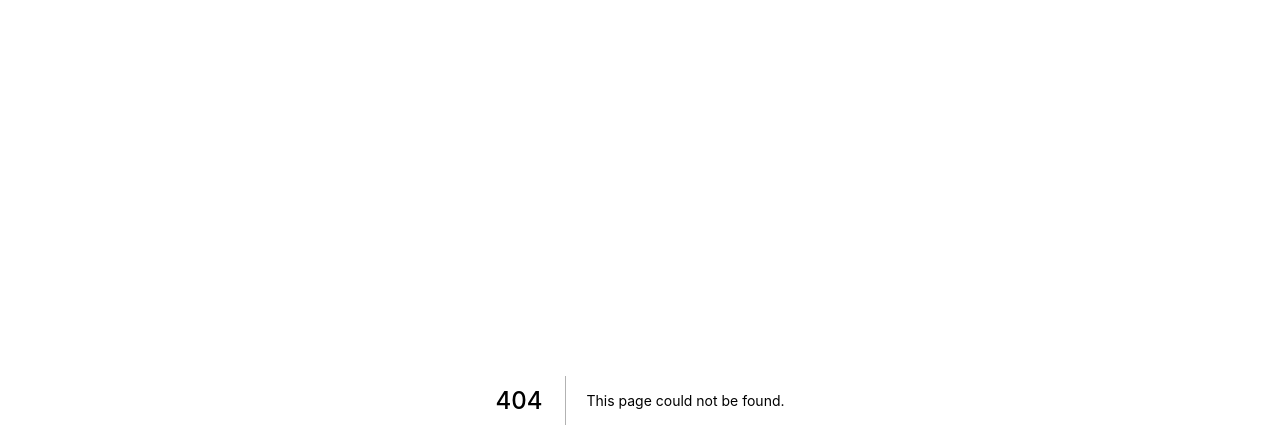
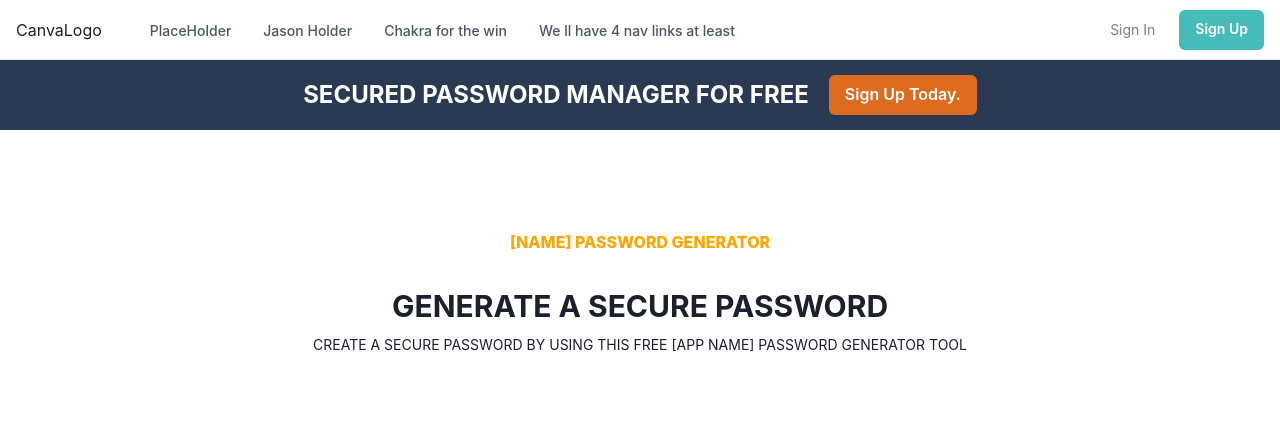
Before and after one commit to vidurkhanal/super-duper-couscous, a Next.js app in the folder client/: page /password-generator in a window 1280 px wide. Before the commit this address had no page. Shown: the top 448 px of the page. Built offline with nearby package versions, Linux system fonts and the light colour scheme.

Commit message:
PASSWORD GEN PAGE INIT (#5)

```diff
--- a/client/components/LandingPage/NavBar.tsx
+++ b/client/components/LandingPage/NavBar.tsx
@@ -12,14 +12,14 @@ import {
   useColorModeValue,
   useBreakpointValue,
   useDisclosure,
-} from "@chakra-ui/react"
-import { HamburgerIcon, CloseIcon } from "@chakra-ui/icons"
+} from "@chakra-ui/react";
+import { HamburgerIcon, CloseIcon } from "@chakra-ui/icons";
 
 export const NavBar = () => {
-  const { isOpen, onToggle } = useDisclosure()
+  const { isOpen, onToggle } = useDisclosure();
 
   return (
-    <Box position="fixed" width="100%" zIndex="1">
+    <Box position="sticky" top="0">
       <Flex
         bg={useColorModeValue("white", "gray.800")}
         color={useColorModeValue("gray.600", "white")}
@@ -80,10 +80,10 @@ export const NavBar = () => {
             fontSize={"sm"}
             fontWeight={600}
             color={"white"}
-            bg={"pink.400"}
+            bg={" #46BCBA"}
             href={"#"}
             _hover={{
-              bg: "pink.300",
+              bg: "#57C7C4",
             }}
           >
             Sign Up
@@ -95,12 +95,12 @@ export const NavBar = () => {
         <MobileNav />
       </Collapse>
     </Box>
-  )
-}
+  );
+};
 
 const DesktopNav = () => {
-  const linkColor = useColorModeValue("gray.600", "gray.200")
-  const linkHoverColor = useColorModeValue("gray.800", "white")
+  const linkColor = useColorModeValue("gray.600", "gray.200");
+  const linkHoverColor = useColorModeValue("gray.800", "white");
 
   return (
     <Stack direction={"row"} spacing={4}>
@@ -126,8 +126,8 @@ const DesktopNav = () => {
         </Box>
       ))}
     </Stack>
-  )
-}
+  );
+};
 
 const MobileNav = () => {
   return (
@@ -140,8 +140,8 @@ const MobileNav = () => {
         <MobileNavItem key={navItem.label} {...navItem} />
       ))}
     </Stack>
-  )
-}
+  );
+};
 
 const MobileNavItem = ({ label, href }: NavItem) => {
   return (
@@ -164,12 +164,12 @@ const MobileNavItem = ({ label, href }: NavItem) => {
         </Text>
       </Flex>
     </Stack>
-  )
-}
+  );
+};
 
 interface NavItem {
-  label: string
-  href?: string
+  label: string;
+  href?: string;
 }
 
 const NAV_ITEMS: Array<NavItem> = [
@@ -189,4 +189,4 @@ const NAV_ITEMS: Array<NavItem> = [
     label: "We ll have 4 nav links at least",
     href: "#",
   },
-]
+];
--- a/client/package.json
+++ b/client/package.json
@@ -5,7 +5,8 @@
   "scripts": {
     "dev": "next dev",
     "build": "next build",
-    "start": "next start"
+    "start": "next start",
+    "populate:contentful": "contentful space migration --space-id <YOUR_SPACE_KEY> utils/contentful.js --yes"
   },
   "dependencies": {
     "@chakra-ui/icons": "^1.0.13",
@@ -22,6 +23,8 @@
   "devDependencies": {
     "@types/react": "^17.0.13",
     "@types/react-scroll": "^1.8.2",
+    "contentful-cli": "^1.8.12",
+    "contentful-migration": "^4.2.3",
     "typescript": "^4.3.5"
   }
 }
--- a/client/pages/_app.tsx
+++ b/client/pages/_app.tsx
@@ -1,4 +1,4 @@
-import { ChakraProvider } from "@chakra-ui/react";
+import { ChakraProvider, CSSReset } from "@chakra-ui/react";
 import Head from "next/head";
 import theme from "../utils/theme";
 
@@ -8,6 +8,7 @@ function MyApp({ Component, pageProps }) {
       <Head>
         <title>NAME OF THE APP</title>
       </Head>
+      <CSSReset />
       <Component {...pageProps} />
     </ChakraProvider>
   );
--- /dev/null
+++ b/client/pages/blog/index.tsx
@@ -0,0 +1,6 @@
+import { Box } from "@chakra-ui/react";
+
+const index: React.FC = () => {
+  return <Box>HELLO FROM BLOG SECTION</Box>;
+};
+export default index;
--- /dev/null
+++ b/client/pages/password-generator.tsx
@@ -0,0 +1,63 @@
+import { Box, Flex, Text, Button } from "@chakra-ui/react";
+import { useColorModeValue } from "@chakra-ui/color-mode";
+import Head from "next/head";
+import { NavBar } from "../components/LandingPage/NavBar";
+
+const PasswordGenerator: React.FC = ({}) => {
+  return (
+    <Box>
+      <Head>
+        <title>Create A Secure Password</title>
+      </Head>
+      <NavBar />
+      <main>
+        <Flex
+          backgroundColor={"#293A52"}
+          height="70px"
+          placeItems="center"
+          justifyContent="center"
+        >
+          <Flex alignItems="center">
+            <Text
+              fontWeight="bold"
+              fontSize="2xl"
+              my="15px"
+              paddingRight="20px"
+              color="white"
+            >
+              SECURED PASSWORD MANAGER FOR FREE
+            </Text>
+            <Button colorScheme="orange">Sign Up Today.</Button>
+          </Flex>
+        </Flex>
+        <Flex
+          marginLeft="auto"
+          marginRight="auto"
+          width="800px"
+          //   backgroundColor="red.400"
+          mt="70px"
+        >
+          <Flex flexDirection="column" placeItems="center" minWidth="100%">
+            <Text
+              textTransform="uppercase"
+              my="30px"
+              color="orange"
+              fontWeight="extrabold"
+            >
+              {" "}
+              [name] Password Generator
+            </Text>
+            <Text textTransform="uppercase" fontWeight="bold" fontSize="3xl">
+              Generate A Secure Password
+            </Text>
+            <Text textTransform="uppercase" fontSize="sm" mt="5px">
+              Create A Secure Password By Using This Free [App Name] Password
+              Generator Tool
+            </Text>
+          </Flex>
+        </Flex>
+      </main>
+    </Box>
+  );
+};
+export default PasswordGenerator;
```
Also changed, not shown: client/contentful/model/create.tsx (added, +159 -0 lines), 1 other file (tests, documents, lock files or other folders).
